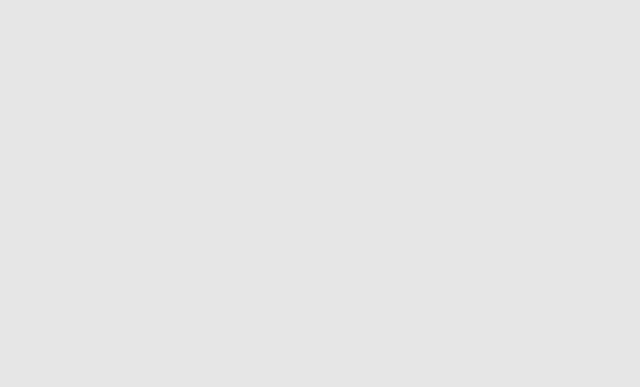
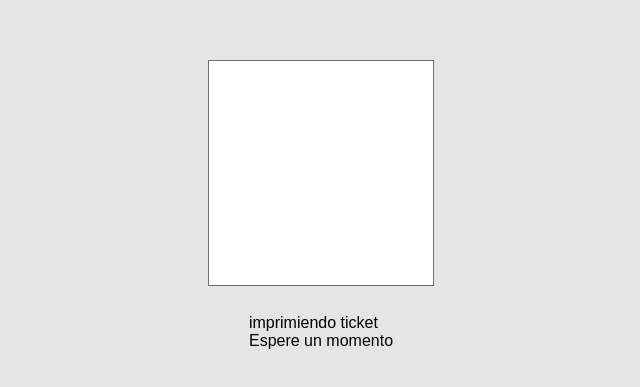
Before and after one commit to Koopa-Troop/KoopaPOS-frontend, a React app: page /print in a window 1280 px wide. Shown: the part 135-522 px from the top of the page, without its empty margins (319-959 px from the left). Built offline with nearby package versions, Linux system fonts and the light colour scheme; a web font is replaced by a local one.

Commit message:
add print purchase note view

```diff
--- /dev/null
+++ b/src/assets/styles/Print.scss
@@ -0,0 +1,25 @@
+section.print__page {
+  display: flex;
+  align-items: center;
+  flex-direction: row;
+  justify-content: center;
+  height: 85vh;
+  width: 100vw;
+  & section.print__ticket {
+    display: flex;
+    align-items: center;
+    flex-direction: column;
+    justify-content: flex-start;
+    & .print__ticket__whitebox {
+      width: 224px;
+      height: 224px;
+      background-color: white;
+      border: 1px solid #707070;
+    }
+    & .print__ticket__text {
+      margin-top: 28px;
+      font-size: 1rem;
+    }
+  }
+
+}
--- a/src/containers/Checkout.jsx
+++ b/src/containers/Checkout.jsx
@@ -16,7 +16,7 @@ const Checkout = ({ quantity, total, customer, history, resetCart }) => {
       console.log('validation');
     } else {
       resetCart();
-      history.push('/');
+      history.push('/print');
     }
   };
 
--- /dev/null
+++ b/src/containers/Print.jsx
@@ -0,0 +1,28 @@
+import React, { useEffect } from 'react';
+import { connect } from 'react-redux';
+import '../assets/styles/Print.scss';
+
+const Print = ({ history }) => {
+  useEffect(() => {
+    setTimeout(() => {
+      history.push('/');
+    }, 1000 * 15);
+  });
+  return (
+    <section className='print__page'>
+      <section className='print__ticket'>
+        <div className='print__ticket__whitebox' />
+        <div className='print__ticket__text'>
+          <div>
+            imprimiendo ticket
+          </div>
+          <div>
+            Espere un momento
+          </div>
+        </div>
+      </section>
+    </section>
+  );
+};
+
+export default connect()(Print);
--- a/src/routes/App.jsx
+++ b/src/routes/App.jsx
@@ -6,6 +6,7 @@ import Product from '../containers/Product';
 import Cart from '../containers/Cart';
 import Checkout from '../containers/Checkout';
 import SearchCustomer from '../containers/SearchCustomer';
+import Print from '../containers/Print';
 
 const App = () => (
   <BrowserRouter>
@@ -16,6 +17,7 @@ const App = () => (
       <Route exact path='/cart' component={Cart} />
       <Route exact path='/checkout' component={Checkout} />
       <Route exact path='/search-customer' component={SearchCustomer} />
+      <Route exact path='/print' component={Print} />
     </Switch>
   </BrowserRouter>
 );
```
